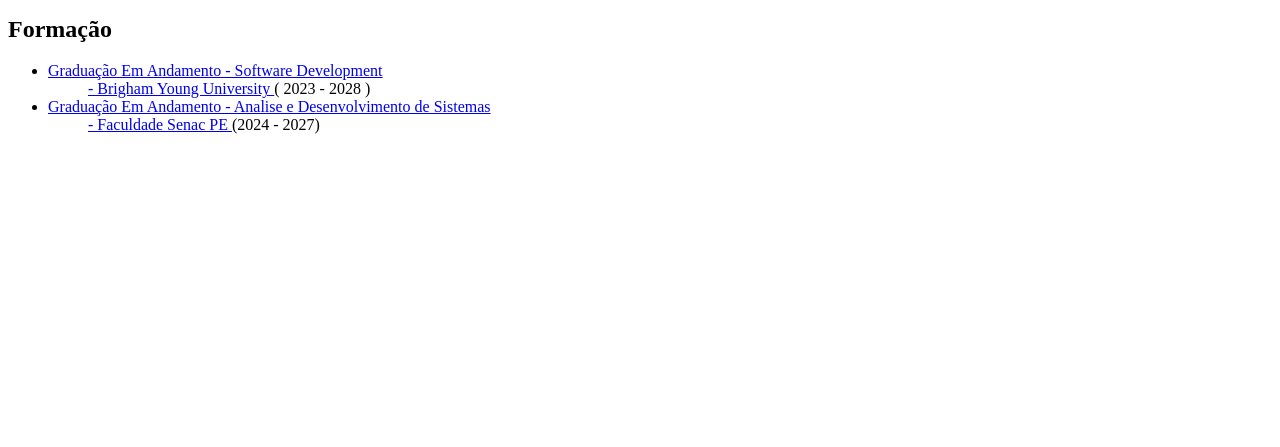
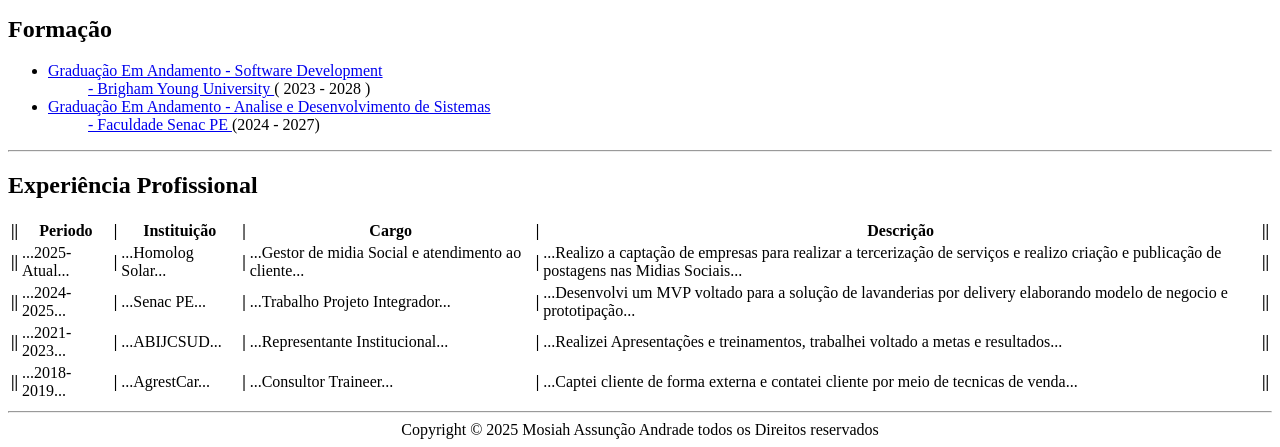
Before and after one commit to mosiah-andrade/CodingII-Senac, a plain HTML site: page curriculo.html in a window 1280 px wide. Shown: the part 387-834 px from the top of the page. Before the commit the page ends 800 px from the top, so only its background shows below. Drawn offline with Linux system fonts and the light colour scheme.

Commit message:
footer e ex

```diff
--- a/curriculo.html
+++ b/curriculo.html
@@ -64,7 +64,79 @@
             (2024 - 2027)
         </dd>
     </ul>
+    <hr>
+    <h2>Experiência Profissional</h2>
+    <center>
+        <table>
+            <thead>
+                <tr>
+                    <th>||</th>
+                    <th>  Periodo  </th>
+                    <th>|</th>
+                    <th>  Instituição  </th>
+                    <th>|</th>
+                    <th>  Cargo  </th>
+                    <th>|</th>
+                    <th>  Descrição  </th>
+                    <th>||</th>
+                </tr>
+            </thead>
+            <tbody>
+                <tr>
+                    <th>||</th>
+                    <td>  ...2025-Atual...  </td>
+                    <th>|</th>
+                    <td>  ...Homolog Solar...  </td>
+                    <th>|</th>
+                    <td>  ...Gestor de midia Social e atendimento ao cliente...  </td>
+                    <th>|</th>
+                    <td>...Realizo a captação de empresas para realizar a tercerização de serviços e realizo criação e publicação de postagens nas Midias Sociais...  </td>
+                    <th>||</th>
+                </tr>
+                <tr>
+                    <th>||</th>
+                    <td>  ...2024-2025...  </td>
+                    <th>|</th>
+                    <td>  ...Senac PE...  </td>
+                    <th>|</th>
+                    <td>  ...Trabalho Projeto Integrador...  </td>
+                    <th>|</th>
+                    <td>  ...Desenvolvi um MVP voltado para a solução de lavanderias por delivery elaborando modelo de negocio e prototipação...  </td>
+                    <th>||</th>
+                </tr>
+                <tr>
+                    <th>||</th>
+                    <td>  ...2021-2023...  </td>
+                    <th>|</th>
+                    <td>  ...ABIJCSUD...  </td>
+                    <th>|</th>
+                    <td>  ...Representante Institucional...  </td>
+                    <th>|</th>
+                    <td>  ...Realizei Apresentações e treinamentos, trabalhei voltado a metas e resultados...  </td>
+                    <th>||</th>
+                </tr>
+                <tr>
+                    <th>||</th>
+                    <td>  ...2018-2019...  </td>
+                    <th>|</th>
+                    <td>  ...AgrestCar...  </td>
+                    <th>|</th>
+                    <td>  ...Consultor Traineer...  </td>
+                    <th>|</th>
+                    <td>  ...Captei cliente de forma externa e contatei cliente por meio de tecnicas de venda...  </td>
+                    <th>||</th>
+                </tr>
 
+
+            </tbody>
+
+        </table>
+    </center>
+    <hr>
 </body>
-
+<footer>
+    <center>
+        Copyright &copy; 2025 Mosiah Assunção Andrade todos os Direitos reservados
+    </center>
+</footer>
 </html>
```
